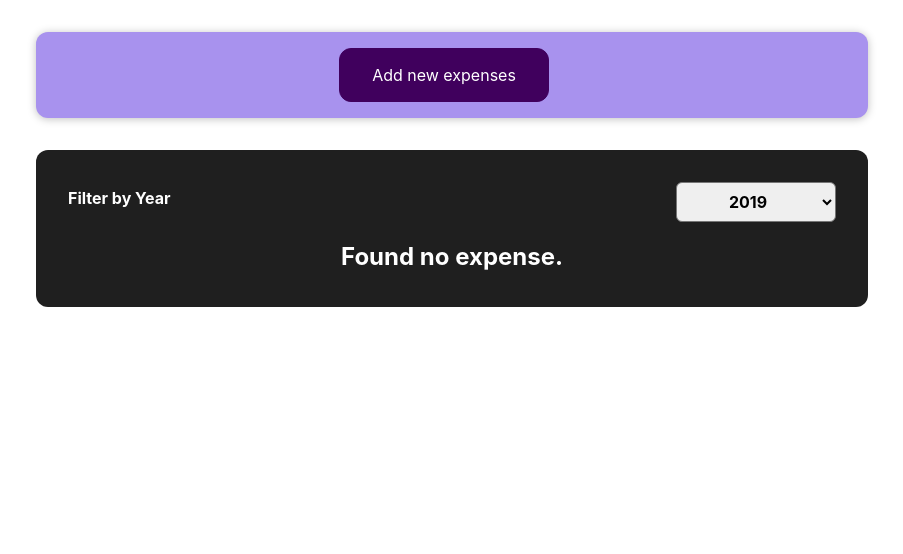
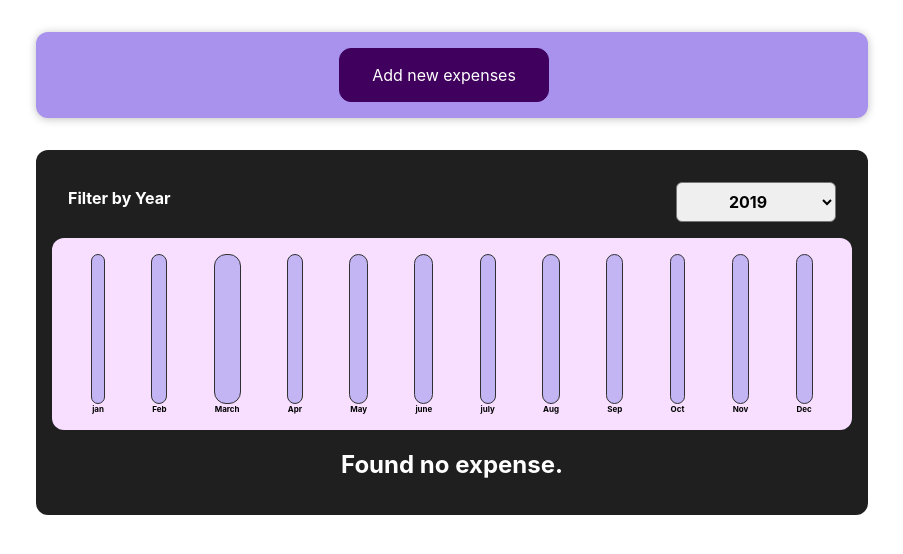
Before and after one commit to Srijanathulung/react-practise, a React (Create React App) app: page / in a window 1280 px wide. Shown: the top 554 px of the page, without its empty margins (188-1091 px from the left). Built offline with nearby package versions, Linux system fonts and the light colour scheme.

Commit message:
Added chart

```diff
--- a/src/App.js
+++ b/src/App.js
@@ -45,7 +45,8 @@ const App = () => {
 
   return (
     <div className="App">
-      <NewExpense addExpenseData={addExpenseDataHandler }/>
+
+      <NewExpense addExpenseData={()=>addExpenseDataHandler}/>
       <Expenses items={expenses} />
     </div>
   );
--- /dev/null
+++ b/src/components/Chart/Chart.css
@@ -0,0 +1,9 @@
+.chart {
+  padding: 1rem;
+  border-radius: 12px;
+  background-color: #f8dfff;
+  text-align: center;
+  display: flex;
+  justify-content: space-around;
+  height: 10rem;
+}
--- /dev/null
+++ b/src/components/Chart/Chart.js
@@ -0,0 +1,25 @@
+import React from 'react';
+import './Chart.css';
+import ChartBar from './ChartBar';
+
+const Chart = (props) => {
+    console.log('dataPointValue=', props.dataPoints);
+    const dataPointValue = props.dataPoints.map((dataPoint) => dataPoint.value);
+    // console.log('this is chart.js')
+
+    const totalMaximum = Math.max(...dataPointValue);
+    console.log('totalMaximum =', totalMaximum);
+    return (
+        <div className='chart'>
+            {props.dataPoints.map((dataPoint) =>
+            (<ChartBar
+                value={dataPoint.value}
+                maxValue={totalMaximum}
+                label={dataPoint.label}
+                key={dataPoint.label}
+            />))}
+
+        </div>
+    );
+};
+export default Chart;
--- /dev/null
+++ b/src/components/Chart/ChartBar.css
@@ -0,0 +1,30 @@
+.chart-bar {
+  height: 100%;
+  display: flex;
+  flex-direction: column;
+  align-items: center;
+}
+
+.chart-bar_inner {
+  height: 100%;
+  width: 100%;
+  border: 1px solid #313131;
+  border-radius: 12px;
+  background-color: #c3b4f3;
+  overflow: hidden;
+  display: flex;
+  flex-direction: column;
+  justify-content: flex-end;
+}
+
+.chart-bar_fill {
+  background-color: #4826b9;
+  width: 100%;
+  transition: all 0.3s ease-out;
+}
+
+.chart-bar_label {
+  font-weight: bold;
+  font-size: 0.5rem;
+  text-align: center;
+}
--- /dev/null
+++ b/src/components/Chart/ChartBar.js
@@ -0,0 +1,29 @@
+import React from 'react';
+import './ChartBar.css';
+
+const ChartBar = (props) => {
+
+    let barFillHeight = '0%';
+
+    if (props.maxValue > 0) {
+        barFillHeight=Math.round((props.value/props.maxValue)*100 + '%')
+    }
+
+    return (
+        <div className='chart-bar'>
+
+        <div className='chart-bar_inner'>
+          <div
+            className='chart-bar_fill'
+            style={{ height: barFillHeight }}
+          ></div>
+        </div>
+
+            <div className='chart-bar_label'>{props.label}</div>
+
+      </div>
+    )
+
+}
+
+export default ChartBar;
--- /dev/null
+++ b/src/components/Expenses/ExpenseChart.js
@@ -0,0 +1,28 @@
+import React from 'react';
+import Chart from '../Chart/Chart';
+
+const ExpenseChart = (props) => {
+    const chartDataPoints = [
+        { label: 'jan', value: 0 },
+        { label: 'Feb', value: 0 },
+        { label: 'March', value: 0 },
+        { label: 'Apr', value: 0 },
+        { label: 'May', value: 0 },
+        { label: 'june', value: 0 },
+        { label: 'july', value: 0 },
+        { label: 'Aug', value: 0 },
+        { label: 'Sep', value: 0 },
+        { label: 'Oct', value: 0 },
+        { label: 'Nov', value: 0 },
+        { label: 'Dec', value: 0 }
+
+    ];
+    for (const expense of props.expenses) {
+        const expenseMonth = expense.date.getMonth();//return month starting at 0 jan=0
+        chartDataPoints[expenseMonth].value+=expense.amount
+
+    }
+    return <Chart dataPoints={chartDataPoints}/>
+ }
+
+export default ExpenseChart;
--- a/src/components/Expenses/Expenses.js
+++ b/src/components/Expenses/Expenses.js
@@ -3,6 +3,7 @@ import './Expenses.css';
 import Card from '../UI/Card';
 import ExpenseFilter from '../Expenses/ExpenseFilter';
 import ExpenseList from './ExpenseList';
+import ExpenseChart from './ExpenseChart';
 
 const Expenses=(props)=> {
   // console.log('this is apple');
@@ -28,7 +29,8 @@ const Expenses=(props)=> {
     <ExpenseFilter
       selected={filteredYear}
       onChangeFilter={filterChangeHandler}
-    />
+      />
+      <ExpenseChart expenses={filteredExpenses}/>
     <ExpenseList items={filteredExpenses }/>
 {/* </div> */}
     </Card>
```
